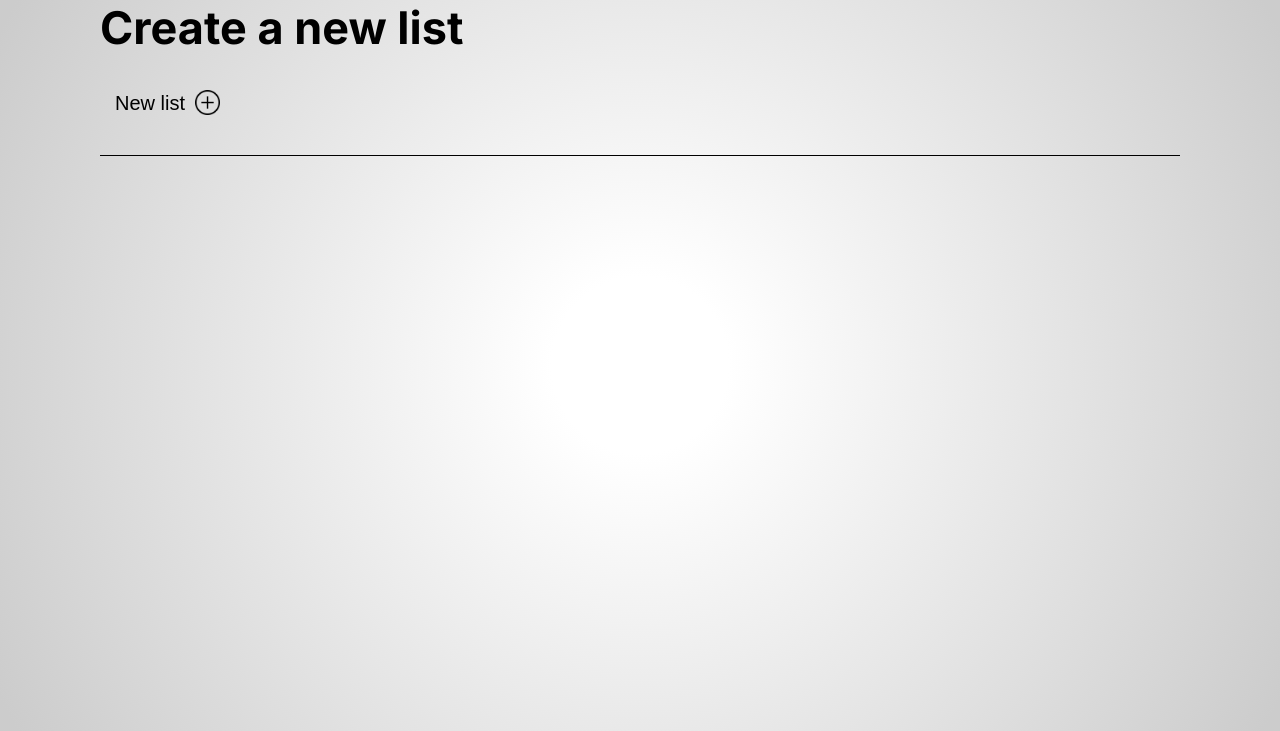
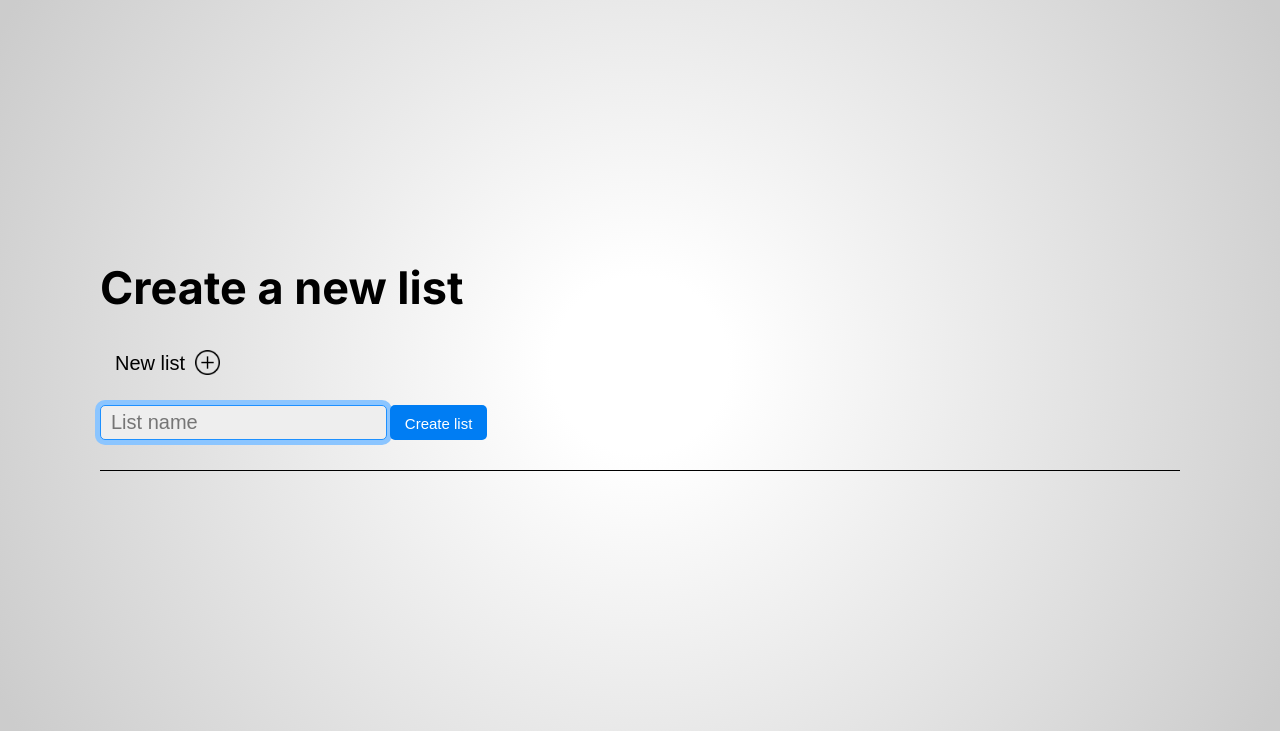
Before and after one commit to mohammad-alj/myTodo, a Flask app: page / in a window 1280 px wide. Shown: the part 69-800 px from the top of the page. Run offline with Flask 3, Linux system fonts and the light colour scheme; a user stored in the database is signed in; some libraries are stand-ins or nearby versions.

Commit message:
Create list form.

```diff
--- a/static/css/form.css
+++ b/static/css/form.css
@@ -25,7 +25,8 @@ main {
 	margin-bottom: 5px;
 }
 
-.form__input {
+.form__input,
+.form__input--solid {
 	font-size: 2rem;
 	padding: 5px 10px;
 	border-radius: 5px;
@@ -34,11 +35,16 @@ main {
 	background: #eee;
 }
 
-.form__input:focus {
+.form__input:focus,
+.form__input--solid:focus {
 	border: 1px solid dodgerblue;
-	margin-top: 10px;
 	box-shadow: 0 0 0 5px rgb(139, 197, 255);
 }
+
+.form__input:focus {
+	margin-top: 10px;
+}
+
 
 button[type='submit'] {
 	margin-top: 2rem;
--- a/static/css/home.css
+++ b/static/css/home.css
@@ -12,3 +12,7 @@
     padding-bottom: 3rem;
     border-bottom: 1px solid #000;
 }
+
+.create-list-btn {
+    padding-bottom: 8px;
+}
--- a/templates/index.html
+++ b/templates/index.html
@@ -1,6 +1,7 @@
 {% extends 'layout.html' %} {% block title %} Home {% endblock %} {% block css %} {% if
 session['user_id'] %}
 <link rel="stylesheet" href="../static/css/home.css" />
+<link rel="stylesheet" href="../static/css/form.css" />
 {% else %}
 <style>
 	main .container {
@@ -20,12 +21,22 @@ session['user_id'] %}
 {% endif %} {% endblock %} {% block main %}
 <div class="container">
 	{% if session['user_id'] %}
-	<!-- TODO -->
 	<div class="new-list-feild">
 		<h2>Create a new list</h2>
 		<button type="button" class="btn btn--text new-list-btn">
 			New list<img src="../static/images/plus.png" alt="" width="25px" />
 		</button>
+		<form action="/lists" method="post">
+			<input
+				type="text"
+				autofocus
+				autocomplete="off"
+				placeholder="List name"
+				name="list-name"
+				class="form__input--solid"
+			/>
+			<button type="submit" class="btn btn--primary create-list-btn">Create list</button>
+		</form>
 	</div>
 	{% else %}
 	<h1>Create an acount to get started!</h1>
```
